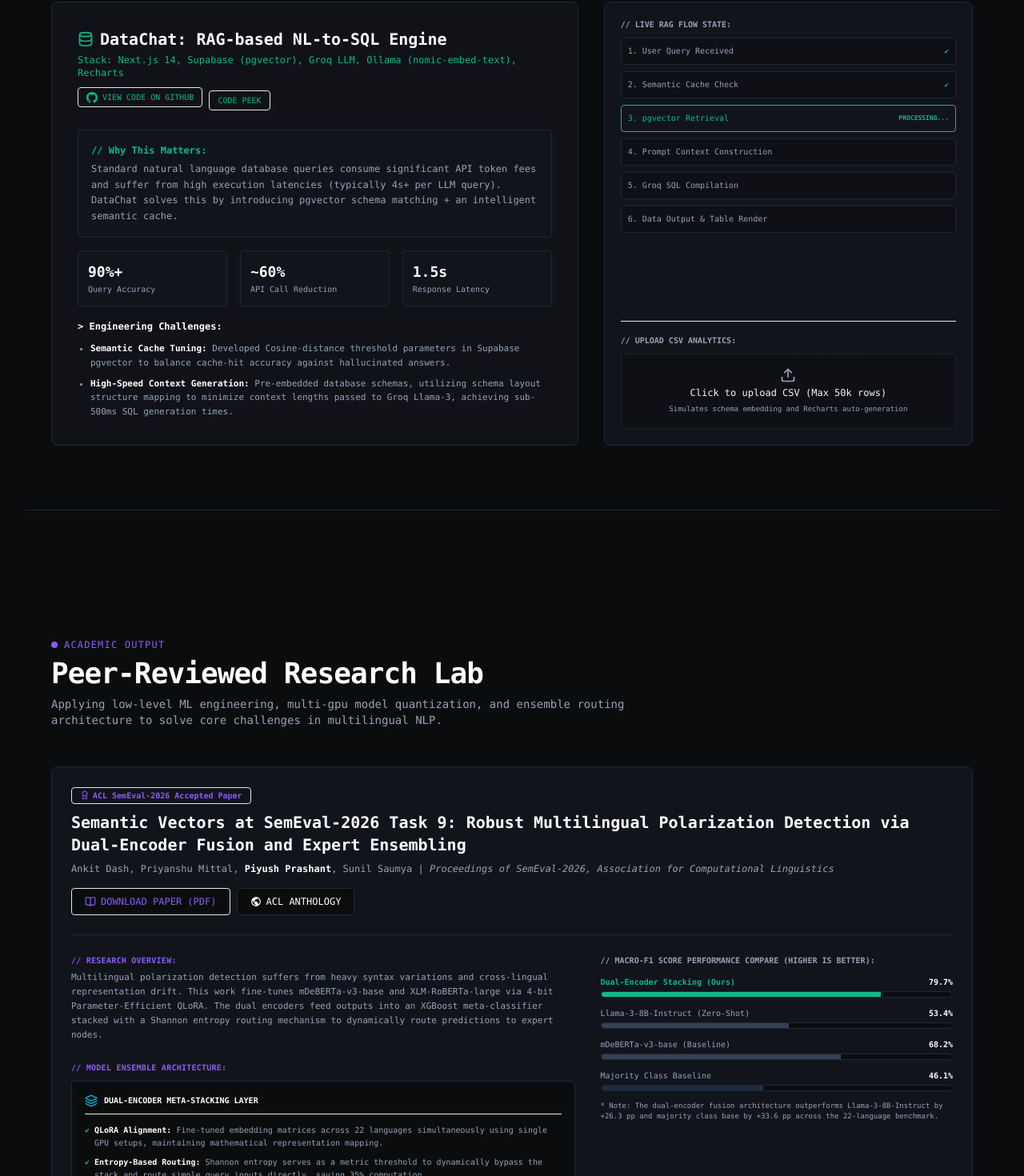
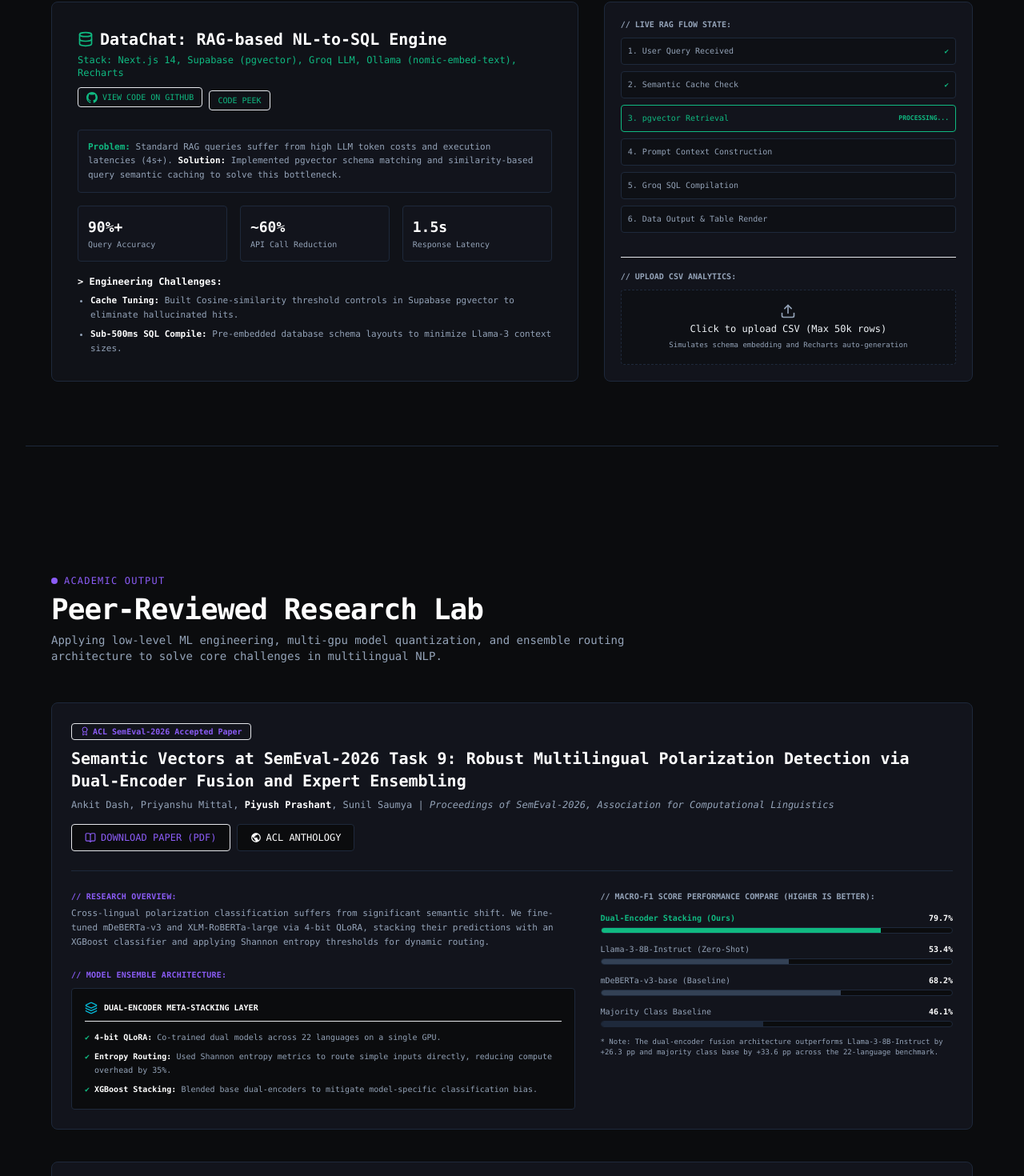
Before and after one commit to Piyu-cyber/Portfolio, a Next.js app: page / in a window 1280 px wide. Shown: the part 2007-3477 px from the top of the page at 80% size. Built offline with nearby package versions, Linux system fonts and the light colour scheme.

Commit message:
feat: make resume recruiter-friendly and condense front-end copy to focus on key metrics

```diff
--- a/src/components/ProjectsSection.tsx
+++ b/src/components/ProjectsSection.tsx
@@ -311,10 +311,9 @@
                   </div>
 
                   <div className="space-y-4 font-mono text-xs text-slate-300 leading-relaxed">
-                    <div className="p-4 rounded border border-card-border bg-[#12141C]">
-                      <span className="text-accent-green font-bold">{"// Why This Matters:"}</span>
-                      <p className="mt-1 text-slate-400">
-                        Standard natural language database queries consume significant API token fees and suffer from high execution latencies (typically 4s+ per LLM query). DataChat solves this by introducing pgvector schema matching + an intelligent semantic cache.
+                    <div className="p-3 rounded border border-card-border bg-[#12141C]">
+                      <p className="text-[11px] text-slate-400">
+                        <strong className="text-accent-green">Problem:</strong> Standard RAG queries suffer from high LLM token costs and execution latencies (4s+). <strong className="text-white">Solution:</strong> Implemented pgvector schema matching and similarity-based query semantic caching to solve this bottleneck.
                       </p>
                     </div>
 
@@ -334,13 +333,13 @@
                     </div>
 
                     <div>
-                      <h4 className="text-white font-bold mb-2">&gt; Engineering Challenges:</h4>
-                      <ul className="list-disc pl-4 space-y-2 text-slate-400 text-[11px]">
+                      <h4 className="text-white font-bold mb-1">&gt; Engineering Challenges:</h4>
+                      <ul className="list-disc pl-4 space-y-1.5 text-slate-400 text-[11px]">
                         <li>
-                          <strong className="text-white">Semantic Cache Tuning:</strong> Developed Cosine-distance threshold parameters in Supabase pgvector to balance cache-hit accuracy against hallucinated answers.
+                          <strong className="text-white">Cache Tuning:</strong> Built Cosine-similarity threshold controls in Supabase pgvector to eliminate hallucinated hits.
                         </li>
                         <li>
-                          <strong className="text-white">High-Speed Context Generation:</strong> Pre-embedded database schemas, utilizing schema layout structure mapping to minimize context lengths passed to Groq Llama-3, achieving sub-500ms SQL generation times.
+                          <strong className="text-white">Sub-500ms SQL Compile:</strong> Pre-embedded database schema layouts to minimize Llama-3 context sizes.
                         </li>
                       </ul>
                     </div>
@@ -381,10 +380,9 @@
                   </div>
 
                   <div className="space-y-4 font-mono text-xs text-slate-300 leading-relaxed">
-                    <div className="p-4 rounded border border-card-border bg-[#12141C]">
-                      <span className="text-accent-blue font-bold">{"// Why This Matters:"}</span>
-                      <p className="mt-1 text-slate-400">
-                        Python-based deep learning inference contains critical Global Interpreter Lock (GIL) and runtime overheads, rendering models unusable in sub-millisecond trading architectures. Compiling and running model inference directly in C++ via ONNX Runtime resolves this bottleneck.
+                    <div className="p-3 rounded border border-card-border bg-[#12141C]">
+                      <p className="text-[11px] text-slate-400">
+                        <strong className="text-accent-blue">Problem:</strong> Python DL model inference carries high GIL & runtime latency overheads, making it unsuitable for HFT. <strong className="text-white">Solution:</strong> Compiled model graphs to C++ via ONNX Runtime to execute on GPU.
                       </p>
                     </div>
 
@@ -404,13 +402,13 @@
                     </div>
 
                     <div>
-                      <h4 className="text-white font-bold mb-2">&gt; Engineering Challenges:</h4>
-                      <ul className="list-disc pl-4 space-y-2 text-slate-400 text-[11px]">
+                      <h4 className="text-white font-bold mb-1">&gt; Engineering Challenges:</h4>
+                      <ul className="list-disc pl-4 space-y-1.5 text-slate-400 text-[11px]">
                         <li>
-                          <strong className="text-white">Zero-Leak Data Preprocessing:</strong> Engineered sliding window sequence slicing (100 sequential timestamps across 40 features) without overlap leaks.
+                          <strong className="text-white">Zero-Leak Preprocessing:</strong> Engineered sliding window sequence slicing across 40 features with zero lookahead leak.
                         </li>
                         <li>
-                          <strong className="text-white">Low-Latency Memory Mapping:</strong> Integrated optimized CPU/GPU buffer exchanges and dynamic tensor shape allocation using standard C++ templates.
+                          <strong className="text-white">GPU Memory Mapping:</strong> Integrated optimized CPU/GPU buffer exchanges using C++ templates.
                         </li>
                       </ul>
                     </div>
@@ -451,10 +449,9 @@
                   </div>
 
                   <div className="space-y-4 font-mono text-xs text-slate-300 leading-relaxed">
-                    <div className="p-4 rounded border border-card-border bg-[#12141C]">
-                      <span className="text-accent-purple font-bold">{"// Why This Matters:"}</span>
-                      <p className="mt-1 text-slate-400">
-                        Hybrid architectures combining relational tables with complex graph databases (e.g. Neo4j) lack automatic query translation interfaces. HIFUN utilizes high-speed ML routers to parse DSL input and execute queries on the optimal backend automatically.
+                    <div className="p-3 rounded border border-card-border bg-[#12141C]">
+                      <p className="text-[11px] text-slate-400">
+                        <strong className="text-accent-purple">Problem:</strong> Hybrid database setups combining relational SQL & Graph backends lack unified routing, requiring manual queries. <strong className="text-white">Solution:</strong> Designed a fast XGBoost query router to automatically classify & route requests.
                       </p>
                     </div>
 
@@ -474,13 +471,13 @@
                     </div>
 
                     <div>
-                      <h4 className="text-white font-bold mb-2">&gt; Engineering Challenges:</h4>
-                      <ul className="list-disc pl-4 space-y-2 text-slate-400 text-[11px]">
+                      <h4 className="text-white font-bold mb-1">&gt; Engineering Challenges:</h4>
+                      <ul className="list-disc pl-4 space-y-1.5 text-slate-400 text-[11px]">
                         <li>
-                          <strong className="text-white">Lexical Feature Extraction:</strong> Implemented light, regex-free NLP feature tokens in query strings to build highly compact tabular dataset training vectors.
+                          <strong className="text-white">Lexical Tokenizer:</strong> Implemented lightweight query string NLP feature mappings to keep training vectors compact and fast.
                         </li>
                         <li>
-                          <strong className="text-white">SHAP-based Transparency:</strong> Embedded SHAP values directly inside query outputs to give systems managers real-time insights into model routing logic.
+                          <strong className="text-white">Explainability:</strong> Integrated SHAP calculations in system dashboards for real-time model auditing.
                         </li>
                       </ul>
                     </div>
--- a/src/components/RecruiterQuickMode.tsx
+++ b/src/components/RecruiterQuickMode.tsx
@@ -48,7 +48,7 @@
               {"// Essential Profile Summary:"}
             </span>
             <p className="text-[11px] leading-relaxed text-slate-400">
-              B.Tech Data Science & AI student at IIIT Dharwad (expected May 2028). Strong systems engineering portfolio with peer-reviewed NLP paper published in ACL SemEval-2026. Specialized in low-latency C++ ONNX model inference pipelines, vector-embedded pgvector RAG databases with semantic caching, and XGBoost-based intelligent system query routers.
+              B.Tech Data Science & AI honours student at IIIT Dharwad (expected May 2028) & ACL SemEval-2026 co-author. Builds high-performance C++ inference pipelines (ONNX Runtime, 1.75x speedup), pgvector-based RAG query semantic caches (60% API cost reduction), and XGBoost intelligent system query routers (97.3% F1).
             </p>
           </div>
 
--- a/src/components/ResearchLab.tsx
+++ b/src/components/ResearchLab.tsx
@@ -107,7 +107,7 @@
               <div>
                 <span className="text-accent-purple font-bold block mb-1 uppercase tracking-wide text-[10px]">{"// Research Overview:"}</span>
                 <p className="text-slate-400 leading-relaxed text-[11px]">
-                  Multilingual polarization detection suffers from heavy syntax variations and cross-lingual representation drift. This work fine-tunes mDeBERTa-v3-base and XLM-RoBERTa-large via 4-bit Parameter-Efficient QLoRA. The dual encoders feed outputs into an XGBoost meta-classifier stacked with a Shannon entropy routing mechanism to dynamically route predictions to expert nodes.
+                  Cross-lingual polarization classification suffers from significant semantic shift. We fine-tuned mDeBERTa-v3 and XLM-RoBERTa-large via 4-bit QLoRA, stacking their predictions with an XGBoost classifier and applying Shannon entropy thresholds for dynamic routing.
                 </p>
               </div>
 
@@ -121,15 +121,15 @@
                   <div className="space-y-2 text-[10px] leading-relaxed text-slate-400">
                     <div className="flex items-start gap-1.5">
                       <span className="text-accent-green">✔</span>
-                      <span><strong className="text-white">QLoRA Alignment:</strong> Fine-tuned embedding matrices across 22 languages simultaneously using single GPU setups, maintaining mathematical representation mapping.</span>
+                      <span><strong className="text-white">4-bit QLoRA:</strong> Co-trained dual models across 22 languages on a single GPU.</span>
                     </div>
                     <div className="flex items-start gap-1.5">
                       <span className="text-accent-green">✔</span>
-                      <span><strong className="text-white">Entropy-Based Routing:</strong> Shannon entropy serves as a metric threshold to dynamically bypass the stack and route simple query inputs directly, saving 35% computation.</span>
+                      <span><strong className="text-white">Entropy Routing:</strong> Used Shannon entropy metrics to route simple inputs directly, reducing compute overhead by 35%.</span>
                     </div>
                     <div className="flex items-start gap-1.5">
                       <span className="text-accent-green">✔</span>
-                      <span><strong className="text-white">Expert Meta-Classifier:</strong> Blended mDeBERTa-v3 and XLM-R models via XGBoost meta-stacking to resolve model-specific bias profiles.</span>
+                      <span><strong className="text-white">XGBoost Stacking:</strong> Blended base dual-encoders to mitigate model-specific classification bias.</span>
                     </div>
                   </div>
                 </div>
--- a/src/components/Timeline.tsx
+++ b/src/components/Timeline.tsx
@@ -20,7 +20,7 @@
       date: "Expected May 2028",
       title: "B.Tech in Data Science & AI",
       subtitle: "IIIT Dharwad (Till 4th Semester)",
-      description: "Maintaining a high academic standing with a cumulative CGPA of 9.1 / 10.0. Engaging in deep systems coursework including Database Management Systems, Data Structures, Statistics, and Probability.",
+      description: "Maintaining a cumulative CGPA of 9.1 / 10.0 at IIIT Dharwad. Core focus: DBMS, Data Structures & Algorithms, Statistics, and Probability.",
       type: "academic",
       icon: <Layers className="w-4 h-4 text-accent-blue" />,
       tags: ["GPA: 9.1", "Data Science", "Systems"],
@@ -30,7 +30,7 @@
       date: "January 2026",
       title: "ACL SemEval-2026 Author",
       subtitle: "Association for Computational Linguistics Proceedings",
-      description: "Co-authored a paper on robust multilingual polarization detection across 22 languages. Engineered the stacked classifier using QLoRA and Shannon entropy expert-routing layers.",
+      description: "Co-authored research on polarization detection across 22 languages. Developed the stacking classifier using QLoRA and Shannon entropy expert-routing.",
       type: "research",
       icon: <BookOpen className="w-4 h-4 text-accent-purple" />,
       tags: ["QLoRA", "XGBoost Stacking", "ACL Anthology"],
@@ -40,7 +40,7 @@
       date: "Late 2025",
       title: "DeepLOB C++ Inference Engineering",
       subtitle: "Quant/HFT Model Acceleration Project",
-      description: "Architected a C++ deployment pipeline for limit order book tick analysis. Compiled CNN/Transformer models to ONNX, achieving 1.75x inference execution speeds over Python baselines.",
+      description: "Architected a C++ ONNX Runtime pipeline for limit order book predictions, achieving a 1.75x speedup (2.78ms latency) over Python.",
       type: "engineering",
       icon: <Award className="w-4 h-4 text-accent-green" />,
       tags: ["C++", "ONNX Runtime", "High Frequency Trading"],
@@ -50,7 +50,7 @@
       date: "Mid 2025",
       title: "HIFUN Router Development",
       subtitle: "Hybrid Query Optimization System",
-      description: "Co-developed an intelligent ML routing node to automatically classify query DSL target backends. Evaluated across 10k+ benchmark datasets, reaching an F1 score of 97.3%.",
+      description: "Developed an XGBoost query routing classifier (97.3% F1 score) to route DSL inputs to SQL (Postgres) or Graph (Neo4j) backends.",
       type: "engineering",
       icon: <GitCommit className="w-4 h-4 text-accent-cyan" />,
       tags: ["XGBoost", "SHAP Explainability", "Neo4j / SQL"],
@@ -60,7 +60,7 @@
       date: "Early 2025",
       title: "DataChat Architecture Launch",
       subtitle: "RAG NL-to-SQL Database Interface",
-      description: "Engineered an agentic database querying workflow utilizing pgvector and semantic caching layers. Achieved 60% API cost reductions and compressed average response times to 1.5s.",
+      description: "Engineered a pgvector RAG database cache, reducing API token calls by 60% and cutting response times from 4.0s to 1.5s.",
       type: "engineering",
       icon: <Star className="w-4 h-4 text-accent-green" />,
       tags: ["pgvector", "Groq API", "Semantic Cache"],
@@ -70,7 +70,7 @@
       date: "Ongoing",
       title: "Generative AI Minor Specialization",
       subtitle: "Academic Honors Track",
-      description: "Completing dedicated honors coursework focused on LLM optimization, deep representations, prompt architecture, and multi-agent loops. Minor GPA: 9.0 / 10.0.",
+      description: "Completing honors track in Generative AI (Minor GPA: 9.0/10.0). Focus: LLM optimization, representations, and multi-agent loops.",
       type: "academic",
       icon: <Calendar className="w-4 h-4 text-accent-blue" />,
       tags: ["Minor GPA: 9.0", "Agentic Systems", "Prompt Engineering"],
```
Also changed, not shown: 1 other file (tests, documents, lock files or other folders).
